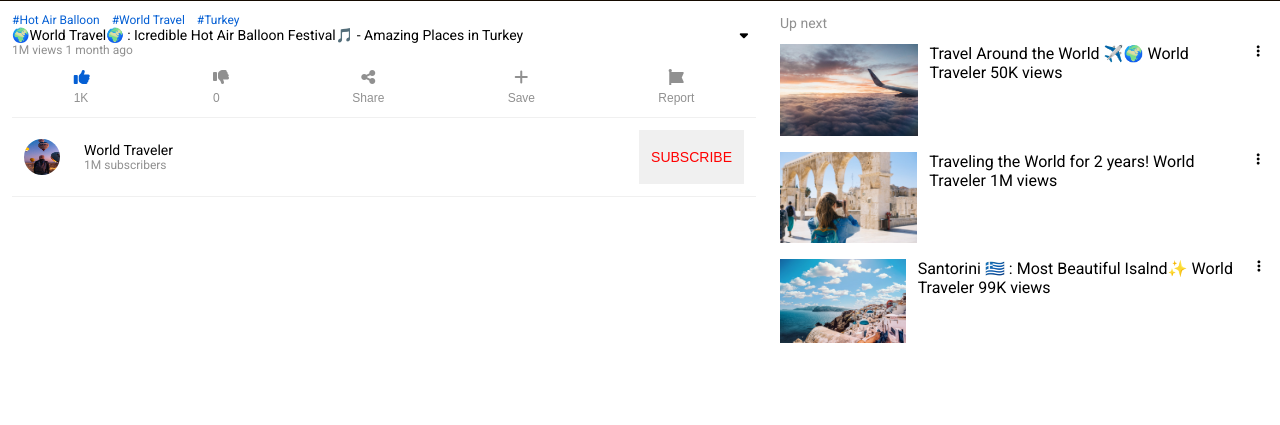
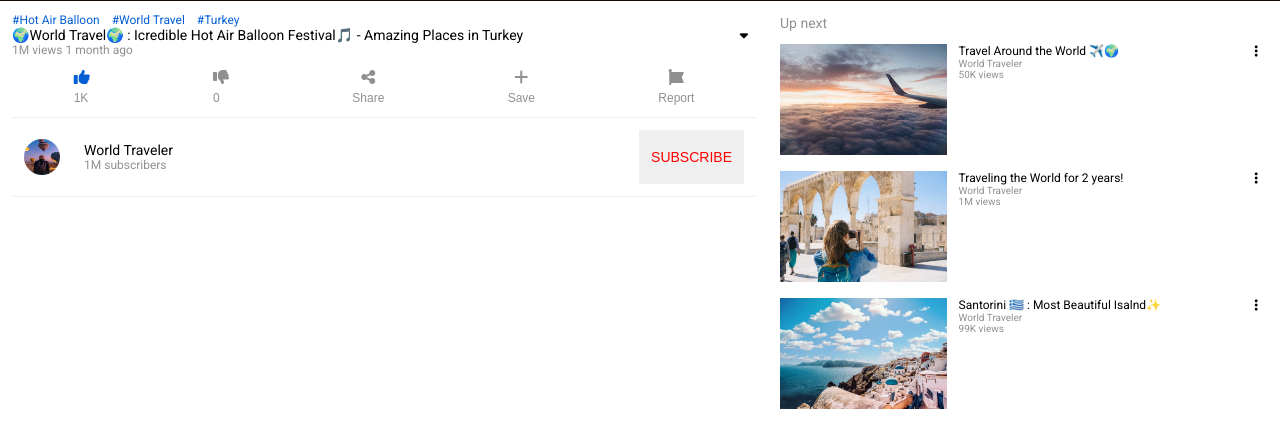
Before and after one commit to jiseonk/Youtube-Clone-Coding, a plain HTML site: page index.html in a window 1280 px wide. Shown: the part 548-973 px from the top of the page. Before the commit the page ends 907 px from the top, so only its background shows below. Drawn offline with Linux system fonts and the light colour scheme; files whose address does not match are found by name.

Commit message:
Fix class name into .itemInfo

```diff
--- a/index.html
+++ b/index.html
@@ -99,9 +99,9 @@
           <li class="item">
             <div class="img"><img src="image/image02.jpg" alt="" /></div>
             <div class="itemInfo">
-              <span class="title">Travel Around the World ✈️🌍</span>
-              <span class="name">World Traveler</span>
-              <span class="views">50K views</span>
+              <div class="title">Travel Around the World ✈️🌍</div>
+              <div class="name">World Traveler</div>
+              <div class="views">50K views</div>
             </div>
             <button class="moreBtn"><i class="fas fa-ellipsis-v"></i></button>
           </li>
--- a/style.css
+++ b/style.css
@@ -214,7 +214,7 @@ header .icons .fa-search {
   width: 100%;
 }
 
-.upNext .item .Iteminfo {
+.upNext .item .itemInfo {
   flex: 1 1 60%;
   display: flex;
   flex-direction: column;
@@ -225,12 +225,12 @@ header .icons .fa-search {
   height: 100%;
 }
 
-.upNext .item .info .title {
+.upNext .item .itemInfo .title {
   font-size: var(--font-small);
 }
 
-.upNext .item .info .name,
-.upNext .item .info .views {
+.upNext .item .itemInfo .name,
+.upNext .item .itemInfo .views {
   font-size: var(--font-micro);
   color: var(--grey-dark-color);
 }
```
